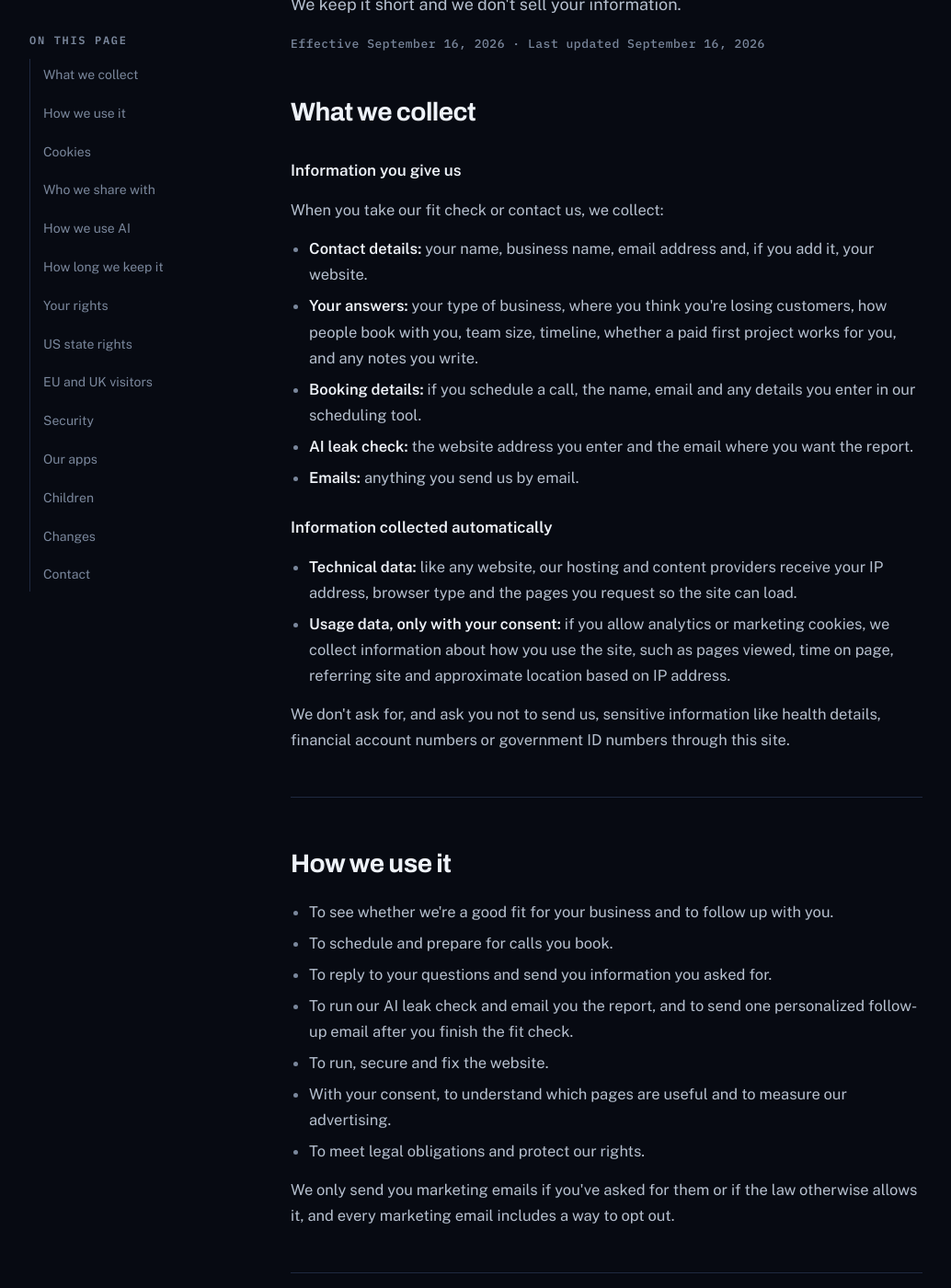
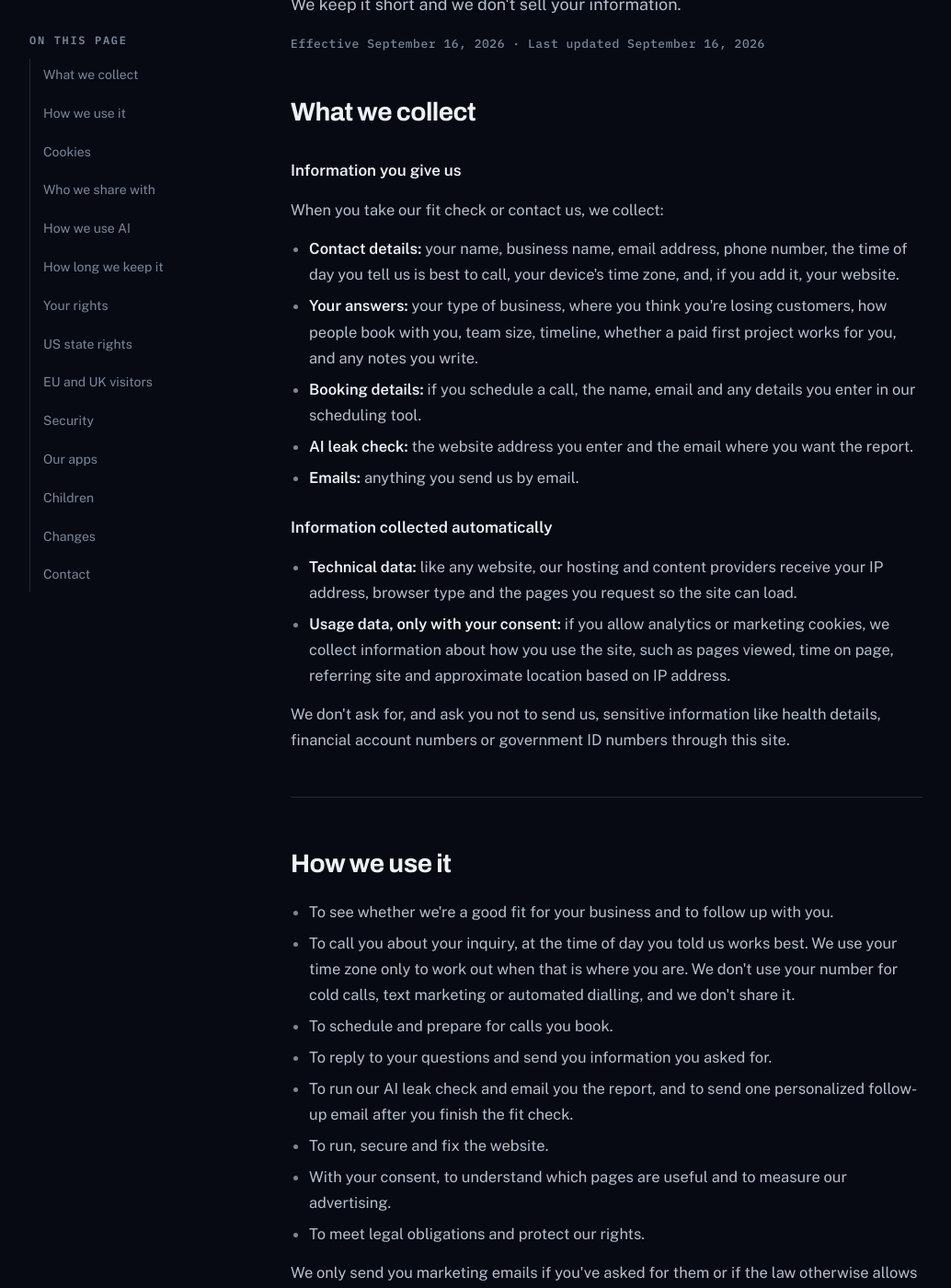
Before and after one commit to LevelXinc/levelxinc.com, a Jekyll site: the page privacy.html, which Jekyll copies as it is, in a window 1280 px wide and 1400 px high, scrolled down 354 px. Shown: the whole window at 92% size, without its empty margins (68-1102 px from the left). Built offline with Jekyll 4.4.1, drawn with Linux system fonts in a browser that asks for light colours; some of the changed text lies outside the part shown.

Commit message:
Add files via upload

```diff
--- a/privacy.html
+++ b/privacy.html
@@ -127,7 +127,7 @@ h1,h2{letter-spacing:-.02em!important}
       <h3>Information you give us</h3>
       <p>When you take our fit check or contact us, we collect:</p>
       <ul>
-        <li><strong>Contact details:</strong> your name, business name, email address and, if you add it, your website.</li>
+        <li><strong>Contact details:</strong> your name, business name, email address, phone number, the time of day you tell us is best to call, your device's time zone, and, if you add it, your website.</li>
         <li><strong>Your answers:</strong> your type of business, where you think you're losing customers, how people book with you, team size, timeline, whether a paid first project works for you, and any notes you write.</li>
         <li><strong>Booking details:</strong> if you schedule a call, the name, email and any details you enter in our scheduling tool.</li>
         <li><strong>AI leak check:</strong> the website address you enter and the email where you want the report.</li>
@@ -145,6 +145,7 @@ h1,h2{letter-spacing:-.02em!important}
       <h2>How we use it</h2>
       <ul>
         <li>To see whether we're a good fit for your business and to follow up with you.</li>
+        <li>To call you about your inquiry, at the time of day you told us works best. We use your time zone only to work out when that is where you are. We don't use your number for cold calls, text marketing or automated dialling, and we don't share it.</li>
         <li>To schedule and prepare for calls you book.</li>
         <li>To reply to your questions and send you information you asked for.</li>
         <li>To run our AI leak check and email you the report, and to send one personalized follow-up email after you finish the fit check.</li>
@@ -230,7 +231,7 @@ h1,h2{letter-spacing:-.02em!important}
       <h2>US state privacy rights</h2>
       <p>If you live in California, Colorado, Connecticut, Virginia, Texas, Oregon or another state with a consumer privacy law, you may have the rights above, plus the right to opt out of "sale" or "sharing" of personal information for targeted advertising.</p>
       <p>We don't sell personal information for money. If you allow marketing cookies, Google and Meta may receive information about your visit, which some state laws may consider "sharing." You can opt out anytime by turning marketing cookies off in <strong>Cookie settings</strong>, or by using Global Privacy Control.</p>
-      <p>In the past 12 months, we have collected the categories described in <a href="#collect">What we collect</a>: identifiers (name, email), commercial information (your business needs), internet activity (with consent) and approximate location (from IP address). We don't use sensitive personal information to infer characteristics about you.</p>
+      <p>In the past 12 months, we have collected the categories described in <a href="#collect">What we collect</a>: identifiers (name, email, phone number), commercial information (your business needs), internet activity (with consent) and approximate location (from IP address). We don't use sensitive personal information to infer characteristics about you.</p>
       <p>You can use an authorized agent to make a request for you. If we deny your request, you can appeal by replying to our decision email.</p>
     </section>
 
```
Also changed, not shown: index.html (+21 -5 lines).
